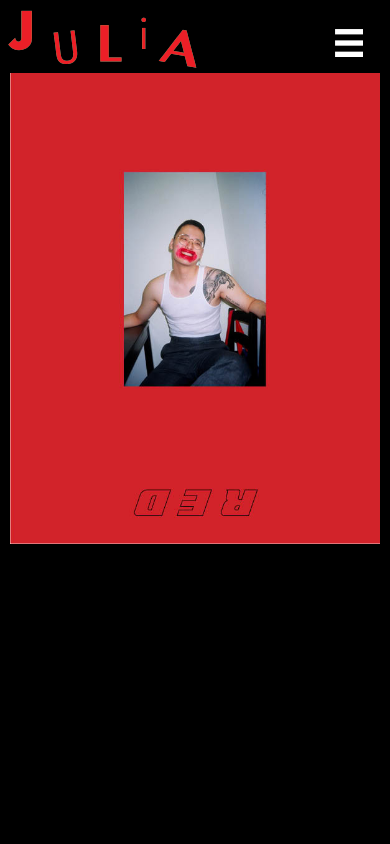
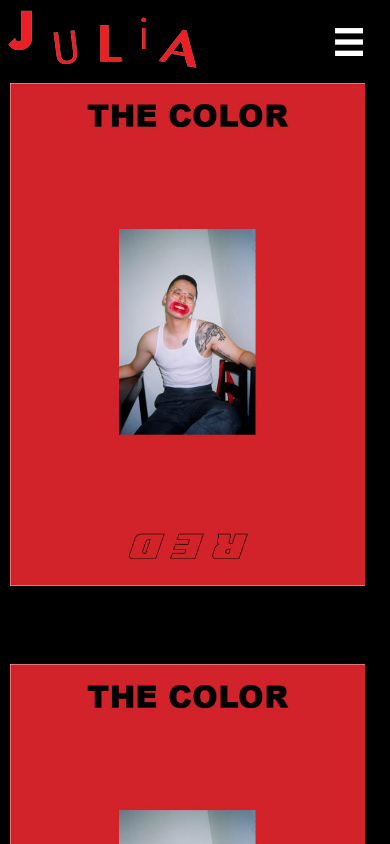
Before and after one commit to mrbrenner/julia_draft, a plain HTML site: page index.html in a window 390 px wide. Shown: the top 844 px of the page. Drawn offline with nearby package versions, Linux system fonts and the light colour scheme.

Commit message:
mobile test

```diff
--- a/index.html
+++ b/index.html
@@ -47,7 +47,7 @@
 
 <!-- mobile menu -->
 	<section id="mobileMenu">
-			<header>
+			<header class="nav-down">
 
 			<a href="#" id="logo"><img src="images/banner.png"></a>
 
@@ -64,6 +64,15 @@
 		<img src="pages/zines/color_red/slide/turnjs4/samples/double-page/pages/the_color_red_book.jpg" alt="front cover">
 		</a>
 
+<a id="frontPic" href="pages/zines/color_red/slide/turnjs4/samples/double-page/index.html" target="_blank">
+		<img src="pages/zines/color_red/slide/turnjs4/samples/double-page/pages/the_color_red_book.jpg" alt="front cover">
+		</a>
+
+
+<a id="frontPic" href="pages/zines/color_red/slide/turnjs4/samples/double-page/index.html" target="_blank">
+		<img src="pages/zines/color_red/slide/turnjs4/samples/double-page/pages/the_color_red_book.jpg" alt="front cover">
+		</a>
+
 <!-- javascript -->
 	<script src="javascript/main.js"></script>
 
--- a/javascript/main.js
+++ b/javascript/main.js
@@ -156,3 +156,40 @@
 	}
 
 	});
+
+
+// mobile header dissapear
+
+// Hide Header on on scroll down
+
+var didScroll;
+var ScrollTop = 0;
+var navbarHeight = $('header').outerHeight();
+
+$(window).scroll(function(event){
+    didScroll = true;
+});
+
+setInterval(function() {
+    if (didScroll) {
+        hasScrolled();
+        didScroll = false;
+    }
+}, 25);
+
+function hasScrolled() {
+    var st = $(this).scrollTop();
+
+    // If they scrolled down and are past the navbar, add class .nav-up.
+    // This is necessary so you never see what is "behind" the navbar.
+    if (st > ScrollTop){
+       $('header').removeClass('nav-down').addClass('nav-up');
+       $('#frontPic img').css( 'margin-top', '5%');
+
+    } else {
+      $('header').removeClass('nav-up').addClass('nav-down');
+      $('#frontPic img').css( 'margin-top', '20%');
+    }
+
+    scrollTop = scrollTop
+}
--- a/styles/styles.css
+++ b/styles/styles.css
@@ -91,8 +91,8 @@ body {
 /*front page content*/
 
 #frontPic img{
-	position: fixed;
-	width: 33%;
+/*	position: fixed;
+*/	width: 33%;
 	height: auto;
 	/*position: fixed;*/
 	margin-left: 38%;
@@ -118,12 +118,12 @@ body {
 		}
 
 		#frontPic img{
-			position: fixed;
+			position: static;
 			width: 95%;
 			height: auto;
 			/*position: fixed;*/
 			margin-left: .5%;
-			margin-top: 3%;
+			margin-top: 20%;
 			z-index: -1;
 		/*	border: 2px solid white*/;
 		/*display:none;*/
@@ -131,12 +131,30 @@ body {
 
 /*header*/
 
-header {
+
+.nav-up {
+	visibility: hidden;
+	margin-top: 0;
+	padding-top: 0;
+	position: fixed;
+}
+
+
+
+.nav-down{
+
+			display:block;
+			visibility: visible;
 			position:fixed;
 			background-color: #000000;
-			border-bottom: 4px solid #000000;
+			border-bottom: 10px solid #000000;
+			margin-top: 0;
+			padding-top: 0;
 		}
+
 #mobileMenu button {
+	margin-top: 0;
+	padding-top: 0;
 	background-color: #000000;
 	border: none;
 	outline: 0;
@@ -149,7 +167,7 @@ header {
 
 		.menu {
 			margin-left:60%;
-			margin-top: 15%;
+			margin-top: 18%;
 			display:none;
 			background-color: #000000;
 			border-bottom: 2px solid black;
```
